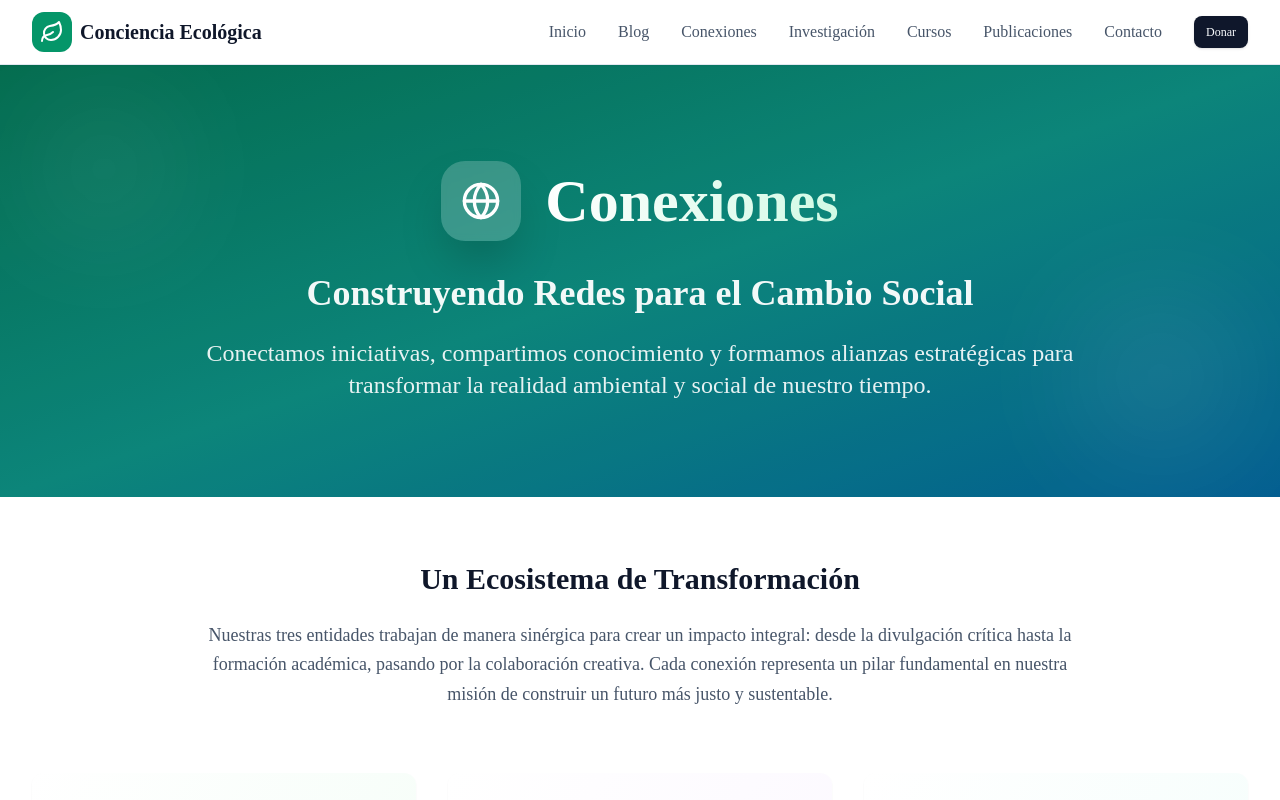
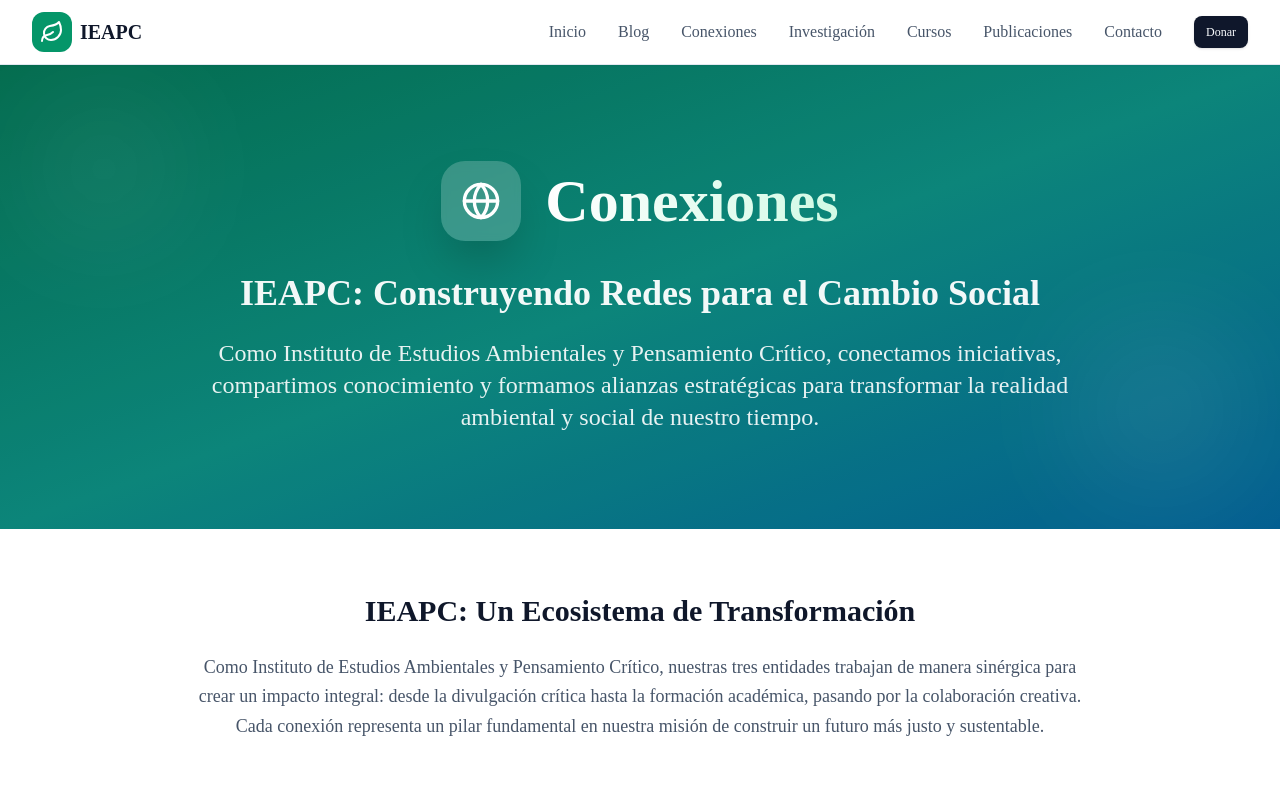
Before and after one commit to NFTSkull/conciencia-ecologica, a Next.js app: page /conexiones in a window 1280 px wide. Shown: the top 800 px of the page. Built offline with nearby package versions, Linux system fonts and the light colour scheme.

Commit message:
feat: Cambiar marca de 'Conciencia Ecológica' a 'IEAPC' en header y secciones importantes - Actualizar identidad de marca en toda la aplicación

```diff
--- a/src/app/conexiones/page.tsx
+++ b/src/app/conexiones/page.tsx
@@ -37,10 +37,10 @@ export default function ConexionesPage() {
             </div>
 
             <h2 className="text-3xl md:text-4xl font-semibold mb-6 opacity-95 leading-tight">
-              Construyendo Redes para el Cambio Social
+              IEAPC: Construyendo Redes para el Cambio Social
             </h2>
             <p className="text-xl md:text-2xl opacity-90 max-w-4xl mx-auto leading-relaxed">
-              Conectamos iniciativas, compartimos conocimiento y formamos alianzas estratégicas para transformar la realidad ambiental y social de nuestro tiempo.
+              Como Instituto de Estudios Ambientales y Pensamiento Crítico, conectamos iniciativas, compartimos conocimiento y formamos alianzas estratégicas para transformar la realidad ambiental y social de nuestro tiempo.
             </p>
           </div>
         </div>
@@ -51,10 +51,10 @@ export default function ConexionesPage() {
         <section className="text-center mb-16">
           <div className="max-w-4xl mx-auto">
             <h3 className="text-3xl font-bold text-slate-900 mb-6">
-              Un Ecosistema de Transformación
+              IEAPC: Un Ecosistema de Transformación
             </h3>
             <p className="text-lg text-slate-600 leading-relaxed">
-              Nuestras tres entidades trabajan de manera sinérgica para crear un impacto integral:
+              Como Instituto de Estudios Ambientales y Pensamiento Crítico, nuestras tres entidades trabajan de manera sinérgica para crear un impacto integral:
               desde la divulgación crítica hasta la formación académica, pasando por la colaboración creativa.
               Cada conexión representa un pilar fundamental en nuestra misión de construir un futuro más justo y sustentable.
             </p>
--- a/src/app/page.tsx
+++ b/src/app/page.tsx
@@ -75,18 +75,18 @@ export default function HomePage() {
                 </div>
               </div>
               <h1 className="text-5xl md:text-7xl font-bold bg-gradient-to-r from-slate-900 via-emerald-800 to-teal-700 bg-clip-text text-transparent">
-                Conciencia Ecológica
+                IEAPC
               </h1>
             </div>
 
             {/* Subtitle */}
             <h2 className="text-2xl md:text-3xl font-semibold mb-6 text-slate-700 max-w-4xl mx-auto leading-relaxed">
-              <span className="text-emerald-700 font-bold">Investigación de vanguardia</span> para un futuro urbano sostenible
+              <span className="text-emerald-700 font-bold">Instituto de Estudios Ambientales y Pensamiento Crítico</span> para un futuro urbano sostenible
             </h2>
 
             {/* Description */}
             <p className="text-xl text-slate-600 max-w-4xl mx-auto mb-12 leading-relaxed">
-              Estudio la <strong className="text-emerald-700">sustentabilidad</strong> y la <strong className="text-teal-700">termodinámica urbana</strong> para entender
+              Somos un instituto dedicado al estudio de la <strong className="text-emerald-700">sustentabilidad</strong> y la <strong className="text-teal-700">termodinámica urbana</strong> para entender
               el metabolismo social y proponer estrategias públicas y ciudadanas que mejoren la vida en las ciudades.
             </p>
 
--- a/src/components/layout/header.tsx
+++ b/src/components/layout/header.tsx
@@ -27,7 +27,7 @@ export function Header() {
             <div className="flex h-10 w-10 items-center justify-center rounded-xl bg-emerald-600">
               <Leaf className="h-6 w-6 text-white" />
             </div>
-            <span className="text-xl font-bold text-slate-900">Conciencia Ecológica</span>
+            <span className="text-xl font-bold text-slate-900">IEAPC</span>
           </Link>
 
           {/* Desktop Navigation */}
```
